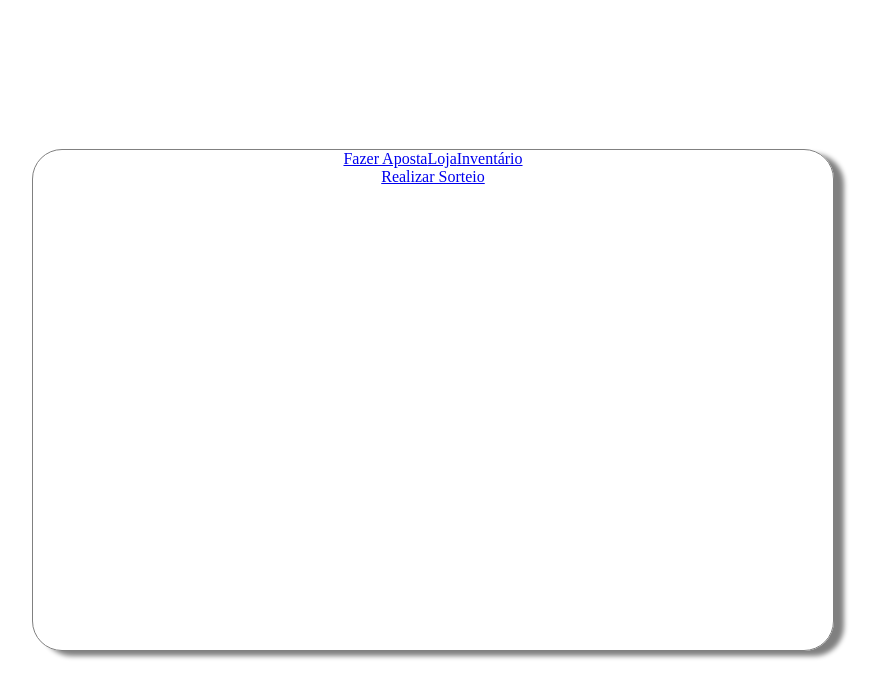
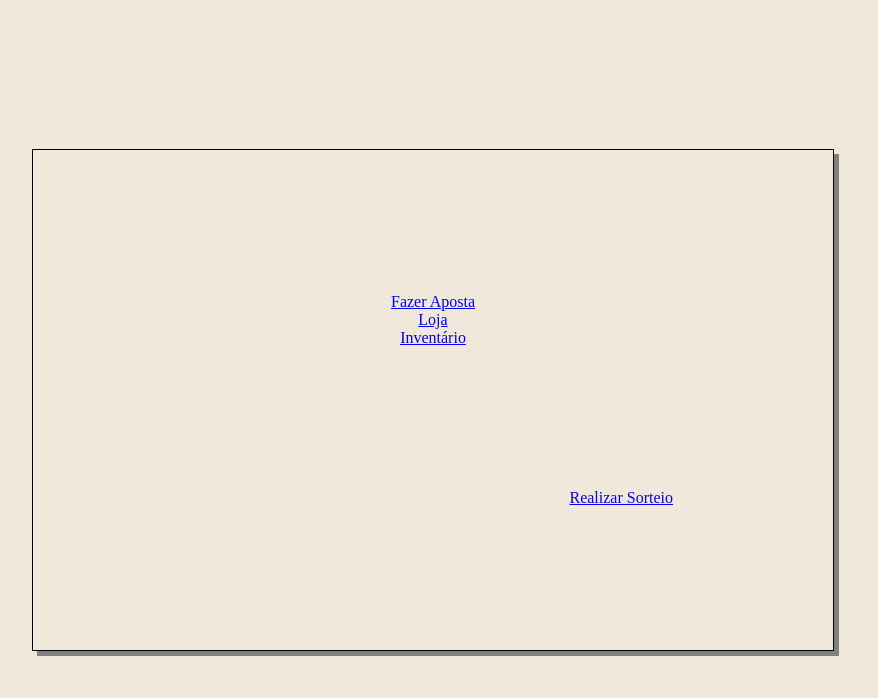
Before and after one commit to EnzoMN26/mega-sena-dell, a React (Vite) app: page / in a window 1280 px wide. Shown: the top 698 px of the page, without its empty margins (207-1085 px from the left). Built offline with nearby package versions, Linux system fonts and the light colour scheme.

Commit message:
fazendo um pouco do css do menu

```diff
--- a/src/components/Menu.tsx
+++ b/src/components/Menu.tsx
@@ -4,9 +4,11 @@ import styles from "../styles/Menu.module.css"
 const Menu: React.FC = () => {
     return(
         <div id={styles.menu}>
+            <div id={styles.menuLinks}>
             <Link to="registro">Fazer Aposta</Link>
             <Link to="loja">Loja</Link>
             <Link to="inventario">Inventário</Link>
+            </div>
             <div id={styles.footer}>
                 <Link to="sorteio">Realizar Sorteio</Link>
             </div>
--- a/src/index.css
+++ b/src/index.css
@@ -9,5 +9,5 @@ body{
   padding: 0;
   min-height: 100vh;
   min-width: 100%;
-  background-color: white;
+  background-color: #F1E8DC;
 }
--- a/src/styles/Home.module.css
+++ b/src/styles/Home.module.css
@@ -1,9 +1,8 @@
 #centralView{
     height: 500px;
     width: 800px;
-    border-radius: 30px;
-    box-shadow: 10px 5px 5px gray;
-    border: 1px solid gray;
+    box-shadow: 5px 5px gray;
+    border: 1px solid black;
     margin: 0;
     position: absolute;
     top: 50%;
--- a/src/styles/Menu.module.css
+++ b/src/styles/Menu.module.css
@@ -1,7 +1,17 @@
 #menu{
+    display: flex;
+    flex-direction: column;
+    justify-content: space-evenly;
+    height: 100%;
+}
 
+#menuLinks{
+    display: flex;
+    flex-direction: column;
 }
 
 #footer{
-
+    display: flex;
+    justify-content: end;
+    margin-right: 20vh;
 }
```
